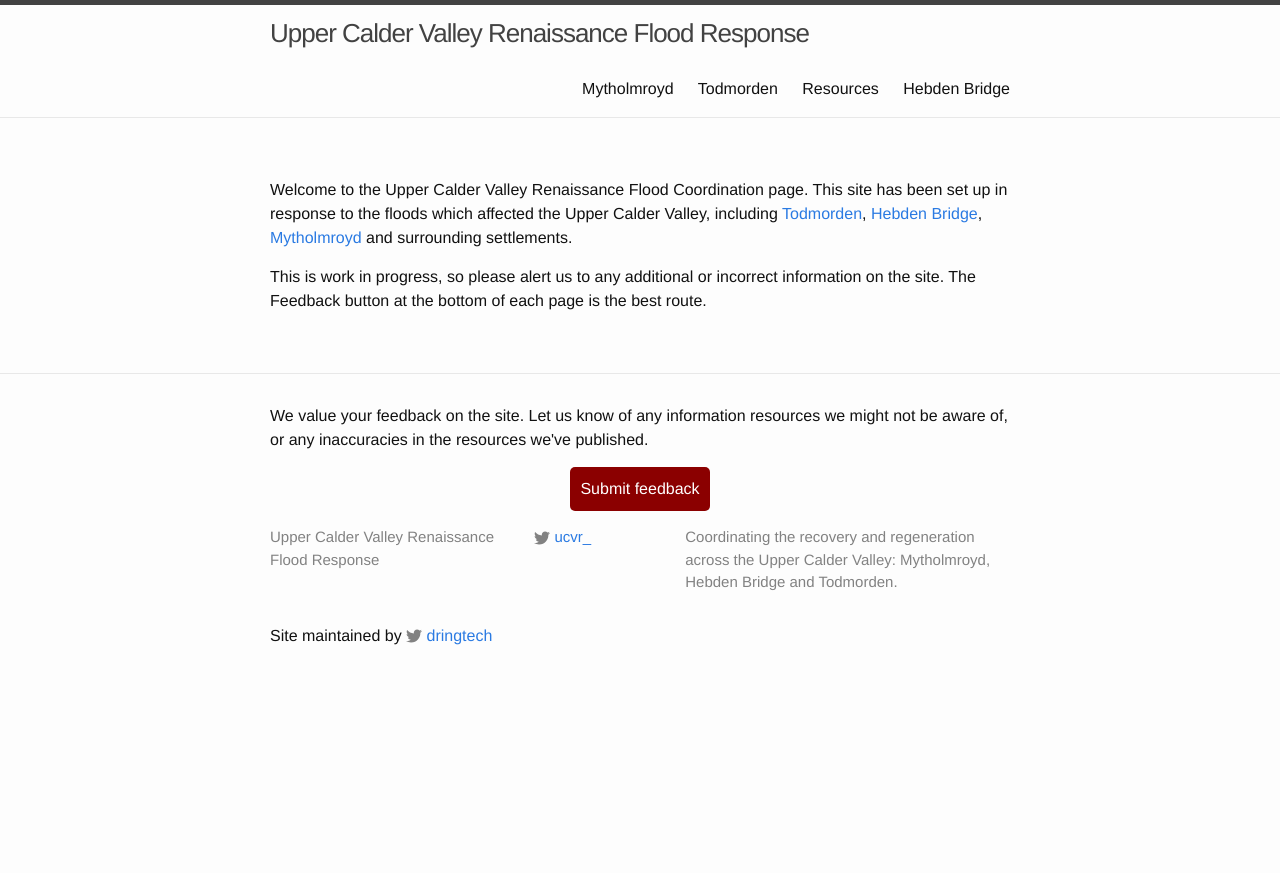
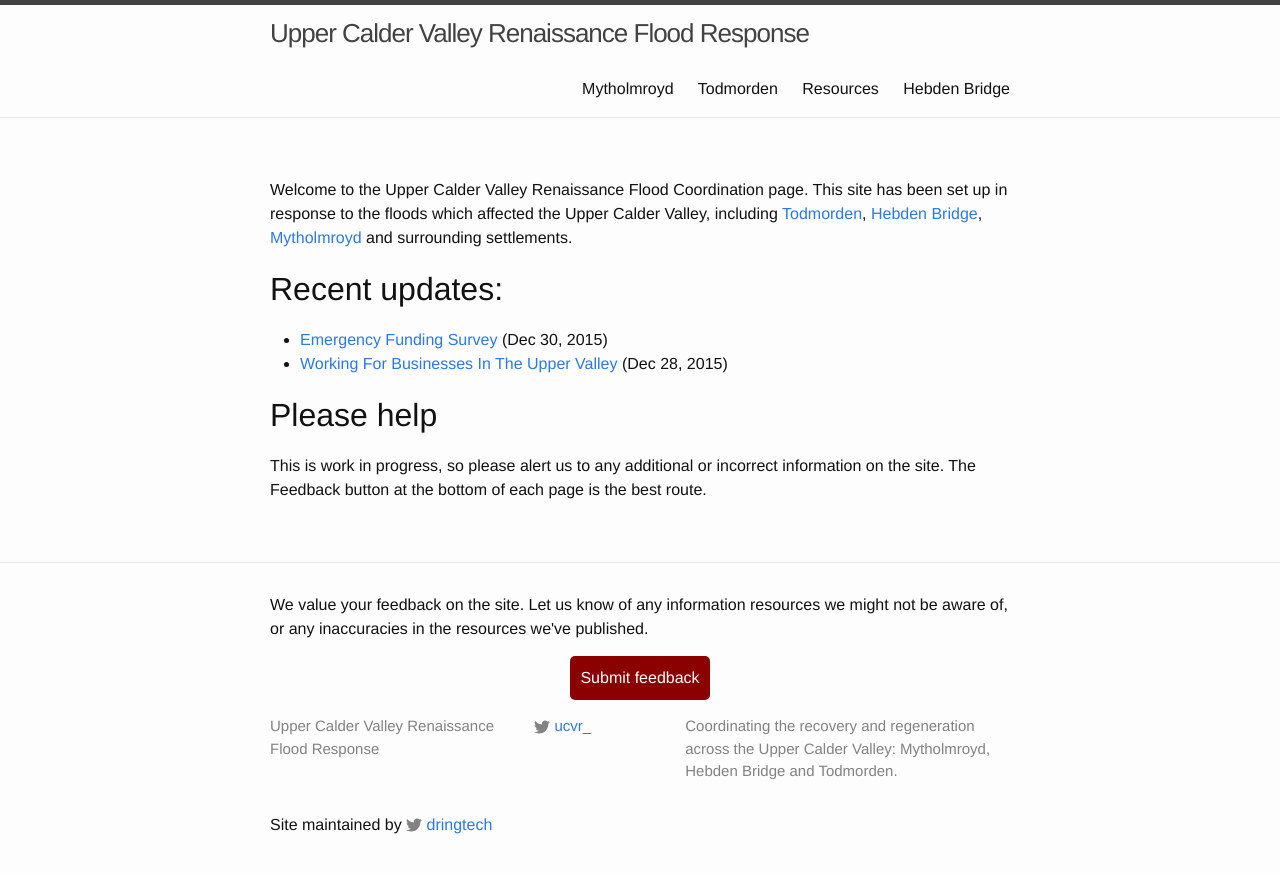
Before and after one commit to dringtech/ucvr-flood-info, a Jekyll site: the page built from index.md, in a window 1280 px wide. Shown: the top 873 px of the page. Built offline with Jekyll 4.4.1, drawn with Linux system fonts in a browser that asks for light colours.

Commit message:
Adding posts

```diff
--- a/_sass/_custom.scss
+++ b/_sass/_custom.scss
@@ -1,11 +1,23 @@
 .feedback {
   a.button {
-    display: inline-block;
     background: darkred;
-    padding: 10px;
     color: white;
-    border-radius: 5px;
   }
+}
+
+a.button {
+  display: inline-block;
+  padding: 10px;
+  background: green;
+  color: white;
+  border-radius: 5px;
+  &:visited {
+    color: white;
+  }
+}
+
+.call-to-action {
+  font-size: 150%;
 }
 
 .centred {
--- a/index.md
+++ b/index.md
@@ -9,6 +9,16 @@ Upper Calder Valley, including
 [Hebden Bridge](/communities/hebden-bridge/),
 [Mytholmroyd](/communities/mytholmroyd/) and surrounding settlements.
 
+## Recent updates:
+
+<ul>
+{% for post in site.posts limit:3 %}
+<li><a href="{{ post.url | prepend: site.baseurl }}">{{ post.title }}</a> ({{ post.date | date: "%b %-d, %Y" }})</li>
+{% endfor %}
+</ul>
+
+## Please help
+
 This is work in progress, so please alert us to any additional or incorrect
 information on the site. The Feedback button at the bottom of each page is the
 best route.
```
Also changed, not shown: _layouts/post.html (added, +15 -0 lines), _posts/2015-12-28-working-for-businesses-in-the-upper-valley.md (added, +32 -0 lines), _posts/2015-12-30-emergency-funding-survey.md (added, +16 -0 lines).
